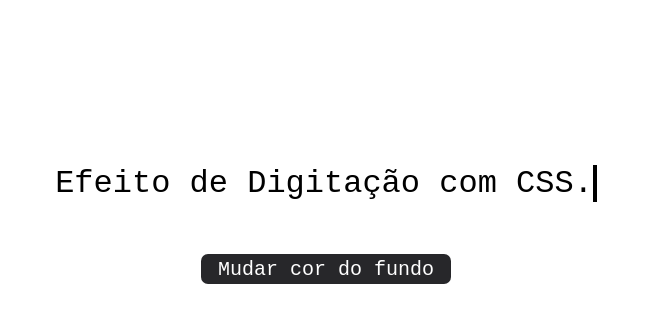
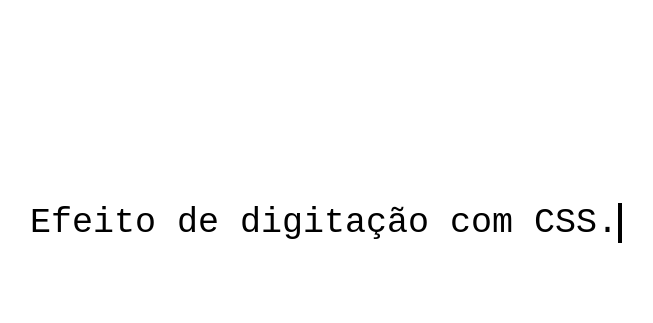
Before and after one commit to Djair235/efeito-de-digitacao, a plain HTML site: page index.html in a window 1280 px wide. Shown: the part 5-328 px from the top of the page, without its empty margins (314-967 px from the left). Drawn offline with Linux system fonts and the light colour scheme.

Commit message:
Update index.html

```diff
--- a/index.html
+++ b/index.html
@@ -4,17 +4,50 @@
     <meta charset="UTF-8">
     <meta name="viewport" content="width=device-width, initial-scale=1.0">
     <title>Efeito de digitação</title>
-    <link rel="stylesheet" href="style.css">
+    <style>
+        body {
+            display: flex;
+            justify-content: center;
+            font-family: monospace;
+            text-align: center;
+            font-size: 35px;
+        }
+
+        div {
+            display: flex;
+            justify-self: center;
+        }
+
+        p {
+            margin-top: 200px;
+            width: 28ch;
+            border-right: 4px solid black;
+            overflow: hidden;
+            white-space: nowrap;
+            animation: textoPiscando linear infinite 0.5s, efeitoDigitacao steps(28) 2.5s;
+
+        }
+
+        @keyframes textoPiscando {
+            50% {
+                border-right: transparent;
+            }
+        }
+
+        @keyframes efeitoDigitacao {
+            0% {
+                width: 0ch;
+            }
+
+            100% {
+                width: 28ch;
+            }
+        }
+    </style>
 </head>
 <body>
     <div>
-        <p id="p1">Efeito de Digitação com CSS.</p>
+        <p>Efeito de digitação com CSS.</p>
     </div>
-
-    <div id="container">
-        <button type="button" class="button" id="button">Mudar cor do fundo</button>
-    </div>
-
-    <script src="javascript.js"></script>
 </body>
 </html>
```
